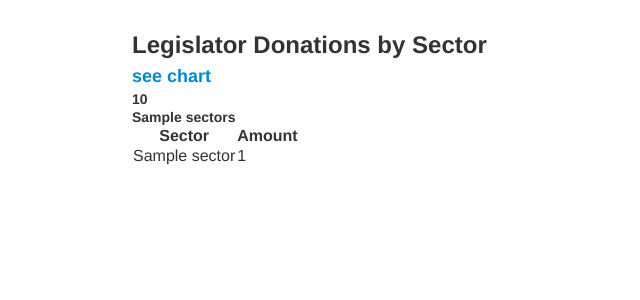
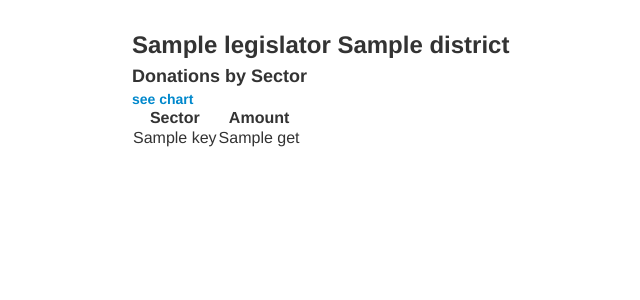
Before and after one commit to katrinamariehh/moneypolitics, a Flask app: template templates/legislator.html in a window 1280 px wide. Shown: the top 300 px of the page, without its empty margins (38-678 px from the left). Run offline with Flask 2, Linux system fonts and the light colour scheme; the template is opened without the code that fills it: most values are stand-ins (such as "Sample title", 1, 10 or a date in 2020); parts of the project's set-up code (start-up, migrations or seed data) failed here and were passed over; some libraries are stand-ins or nearby versions.

Commit message:
Working on app functionality.

```diff
--- a/templates/bubble.html
+++ b/templates/bubble.html
@@ -9,7 +9,7 @@ text {
 }
 
 </style>
-<h1>Contributions by Sector to </h1>
+<h1>Contributions by Sector to {{ legislator }} {{ district }}</h1>
 <body>
   <!-- <svg width='960' height='960' class='bubble' -->
 <script src="/static/js/d3/d3.v3.js"></script>
--- a/templates/legislator.html
+++ b/templates/legislator.html
@@ -1,24 +1,23 @@
 {% extends 'base.html' %}
 {% block body %}
-<h2>Legislator Donations by Sector</h2>
-<h3><a href='/member/{{ opensecrets_id }}/chart'>
-	see chart</a></h3>
-<h4>{{ sector_total_dict }}</h4>
-<h4>{{ sectors }}</h4>
+<h2>{{ legislator }} {{ district }}</h2>
+<h3>Donations by Sector</h3>
+<h4><a href='/member/{{ opensecrets_id }}/chart'>
+	see chart</a></h4>
 <table>
     <tr>
         <th>Sector</th>
         <th>Amount</th>
     </tr>
 
-{% for sector in sectors %}
+{% for key in sector_keys %}
     <tr>
         <td>
         	<!-- <a href=> -->
-        	{{ sector['name'] }}
+        	{{ key }}
         	<!-- </a> -->
     	</td>
-        <td>{{ sector['size'] }}</td>
+        <td>{{ sector_total_dict.get(key) }}</td>
     </tr>
 {% endfor %}
 </table>
--- a/views.py
+++ b/views.py
@@ -9,16 +9,10 @@ import json
 import vote_funding_analysis
 
 app = Flask(__name__)
-# app.config.from_object(config)
-
-@app.route("/member/<opensecrets_id>/chart")
-def make_bubbles(opensecrets_id):
-    json_dump = json.dumps(model.make_json(opensecrets_id))
-    return render_template('bubble.html', opensecrets_id=opensecrets_id)
 
 @app.route("/")
+# Displays a list of all current members of congress.
 def index():
-    # display all legislators
     legislator_list = model.get_all_current()
     return render_template('index.html', legislator_list=legislator_list)
 
@@ -26,24 +20,34 @@ def index():
 def table_sector_breakdown(opensecrets_id):
     # display sector contribution breakdown
     sector_total_dict = model.get_all_amounts(opensecrets_id)
+    sector_keys = sector_total_dict.keys()
     sectors = model.get_sectors(opensecrets_id)
+    legislator_data = model.get_legislator_name(opensecrets_id)
+
     return render_template('legislator.html', sectors=sectors, \
-        opensecrets_id=opensecrets_id, sector_total_dict=sector_total_dict)
+        opensecrets_id=opensecrets_id, sector_total_dict=sector_total_dict,\
+        sector_keys=sector_keys, legislator=legislator_data[0], \
+        district=legislator_data[1])
+
+
+@app.route("/member/<opensecrets_id>/chart")
+def make_bubbles(opensecrets_id):
+    legislator_data = model.get_legislator_name(opensecrets_id)
+    return render_template('bubble.html', opensecrets_id=opensecrets_id,\
+        legislator=legislator_data[0], district=legislator_data[1])
+
 
 @app.route("/member/<opensecrets_id>/contributions/json")
-# an api request used by bubble.html to generate properly-formatted json
-# for data from model.get_all_amounts
+# An api request used by bubble.html to generate properly-formatted
+# json for data from model.get_all_amounts
 def view_sector_breakdown(opensecrets_id):
     sectors = model.make_json2(opensecrets_id)
     json_dump = json.dumps(sectors)
     return json_dump
 
-@app.route("/member/<member_id>/votes")
-def view_vote_breakdown(member_id):
-    # display votes by subject of bill
-    return render_template('template_name')
 
 @app.route('/test/json')
+# An api request used by
 def create_json_test1():
     d = vote_funding_analysis.house_funding('h681-110.2008', 2006, 2008, 'F%')
     print d
@@ -54,57 +58,11 @@ def create_json_test1():
     data = [{'name':'', 'children': yea}, {'name': '', 'children': nay}]
     data = json.dumps(data)
 
-
-    # need to add names in here somewhere and a color
     return data
 
-@app.route('/test/json2')
-def create_json_test2():
-    # d = vote_funding_analysis.house_funding('h681-110.2008', 2006, 2008, 'F%')
-    # yea = d['Yea']
-    # # j = json.dumps(yea)
-    # nay = d['Nay']
-
-    # list_of_dicts = [{'name': 'Yea', 'size': yea}, {'name': 'Nay', 'size': nay}
-
-    # list_of_dicts = [{"color": "rgb(0,89,50)", "name": "Agribusiness", "size": 40550}, {"color": "rgb(0,89,28)", "name": "Defense", "size": 23500}, {"color": "rgb(0,89,121)", "name": "Transportation", "size": 98550}, {"color": "rgb(0,89,1)", "name": "Non-contribution", "size": 1500}, {"color": "rgb(0,89,216)", "name": "Lawyers & Lobbyists", "size": 175355}, {"color": "rgb(0,89,357)", "name": "Finance/Insur/RealEst", "size": 289825}, {"color": "rgb(0,89,423)", "name": "Misc Business", "size": 343171}, {"color": "rgb(0,89,113)", "name": "Communic/Electronics", "size": 91950}, {"color": "rgb(0,89,573)", "name": "Energy/Nat Resource", "size": 465383}, {"color": "rgb(0,89,472)", "name": "Ideology/Single-Issue", "size": 383561}, {"color": "rgb(0,89,104)", "name": "Other", "size": 84708}, {"color": "rgb(0,89,582)", "name": "Health", "size": 472433}, {"color": "rgb(0,89,265)", "name": "Construction", "size": 215148}, {"color": "rgb(0,89,480)", "name": "Unknown", "size": 389783}, {"color": "rgb(0,89,181)", "name": "Labor", "size": 147085}]
-
-    list_of_dicts = [
-                    {
-                     "name": "",
-                      "children": [
-                        {"name": "One", "size": 1000},
-                        {"name": "Two", "size": 2000},
-                        {"name": "Three", "size": 3000},
-                        {"name": "Four", "size": 4000}
-                      ]
-                    },
-                     {
-                      "name": "",
-                       "children": [
-                        {"name": "One", "size": 1000},
-                        {"name": "Two", "size": 2000},
-                        {"name": "Three", 'size': 3000},
-                        {'name': 'Four', 'size': 4000}
-                      ]
-                    }
-                    ]
-
-    data = json.dumps(list_of_dicts)
-
-
-    # need to add names in here somewhere and a color
-    return data
-    return list_of_dicts
-
-@app.route('/test')
+@app.route('/TARP')
 def render2():
     return render_template('bubbles2.html')
 
-@app.route('/test2')
-def render3():
-    return render_template('bubbles3.html')
-
-
 if __name__ == "__main__":
     app.run(debug=True)
```
Also changed, not shown: model.py (+17 -9 lines).
